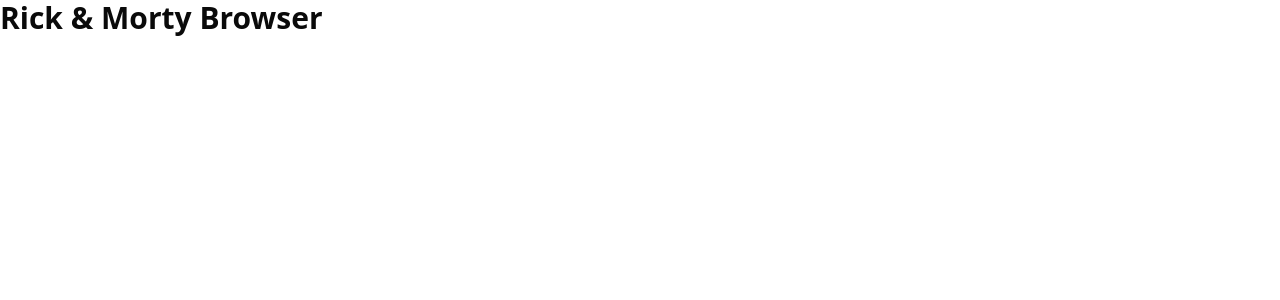
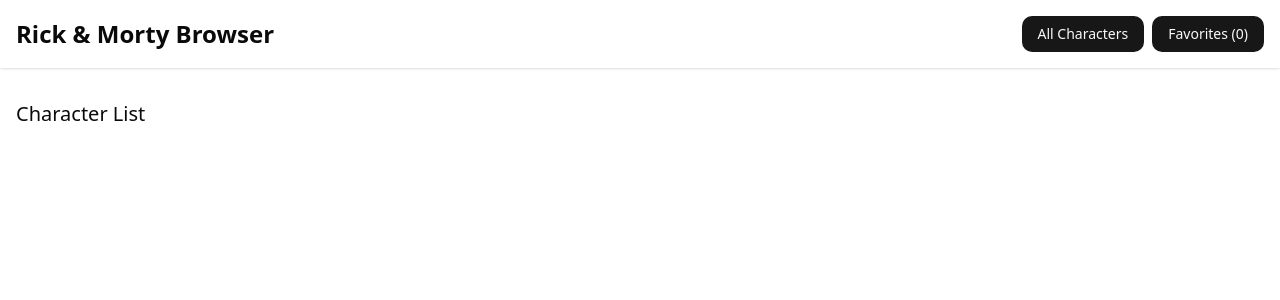
Before and after one commit to KimRuedasR/rick-and-morty-browser, a React (Vite) app: page / in a window 1280 px wide. Shown: the top 300 px of the page. Built offline with nearby package versions, Linux system fonts and the light colour scheme.

Commit message:
feat: add base application layout and header

```diff
--- a/src/App.tsx
+++ b/src/App.tsx
@@ -1,10 +1,15 @@
+import AppLayout from "./components/layout/AppLayout";
+import Header from "./components/layout/Header";
+
 function App() {
-
   return (
-    <>
-      <h1 className="text-3xl font-bold">Rick & Morty Browser</h1>
-    </>
-  )
+    <AppLayout>
+      <Header />
+      <main className="mx-auto max-w-7xl px-4 py-8">
+        <h2 className="text-xl">Character List</h2>
+      </main>
+    </AppLayout>
+  );
 }
 
-export default App
+export default App;
--- /dev/null
+++ b/src/components/layout/AppLayout.tsx
@@ -0,0 +1,13 @@
+import React from 'react';
+
+interface AppLayoutProps {
+  children: React.ReactNode;
+}
+
+export default function AppLayout({ children }: AppLayoutProps) {
+  return (
+    <div className="w-full min-h-screen bg-white">
+      {children}
+    </div>
+  );
+}
--- /dev/null
+++ b/src/components/layout/Header.tsx
@@ -0,0 +1,22 @@
+import { Button } from "@/components/ui/button";
+
+export default function Header() {
+  return (
+    <header className="sticky top-0 z-10 w-full border-bbg-white/95 px-4 py-4 shadow-sm backdrop-blur-sm supports-[backdrop-filter]:bg-white/60">
+      <div className="mx-auto flex max-w-7xl items-center justify-between">
+        <h1 className="text-2xl font-bold text-[#0A0A0A]">
+          Rick & Morty Browser
+        </h1>
+        {/* View Options */}
+        <nav className="flex gap-2">
+          <Button className="rounded-lg">
+            All Characters
+          </Button>
+          <Button className="rounded-lg">
+            Favorites (0)
+          </Button>
+        </nav>
+      </div>
+    </header>
+  );
+}
```
